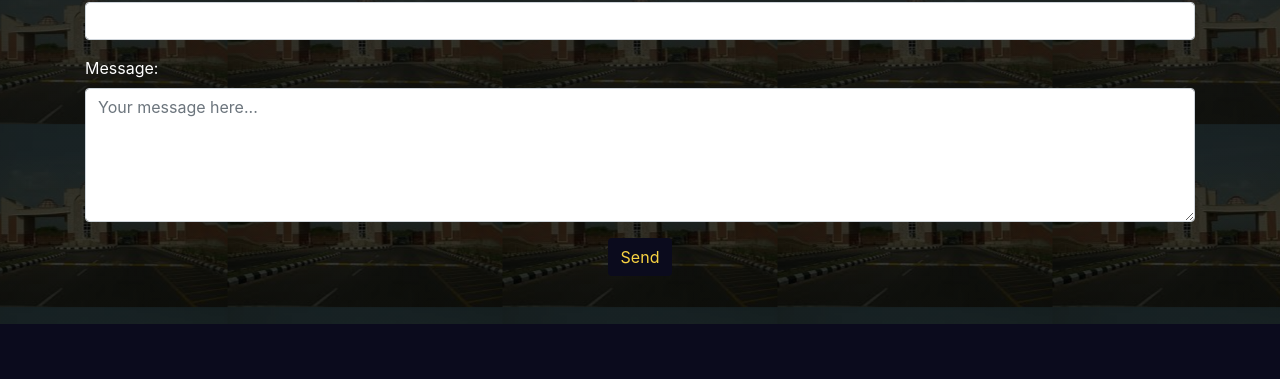
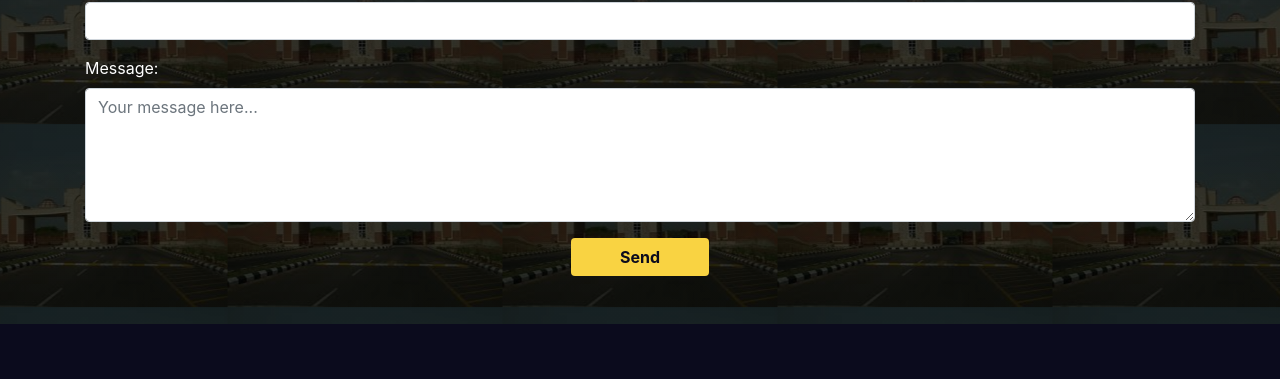
Before and after one commit to umarfaruq43/Uniine-homepage, a plain HTML site: page index.html in a window 1280 px wide. Shown: the part 2534-2913 px from the top of the page. Drawn offline with nearby package versions, Linux system fonts and the light colour scheme.

Commit message:
updating the contact button

```diff
--- a/css/homepage.css
+++ b/css/homepage.css
@@ -110,14 +110,7 @@ input {
   padding: 10px 5.9em;
   background: rgb(14, 189, 202);
 }
-.send{
-  background-color: #0b0b1d;
-  color: #f9d342;
-}
-.send:hover{
-  background-color: #f9d342;
-  color: #0b0b1d;
-}
+
 
 /* signIn page */
 .form2 {
@@ -221,6 +214,21 @@ input {
   padding: 1em 0;
 }
 
+.send{
+  background-color: #f9d342;
+  color:  #0b0b1d;
+  transition-duration: 1s;
+  font-weight: bold;
+}
+.send:hover{
+  /* background-color: #0b0b1d  ; */
+  color:#fff ;
+   background: linear-gradient(
+    to right,
+    rgba(60, 65, 161, 0.1),
+    #0b0b1d
+  );
+}
 
 /************ Footer**************/
 
--- a/index.html
+++ b/index.html
@@ -280,7 +280,7 @@
 
                 </div>
                 <div class="text-center">
-                    <input type="submit" value="Send" class="btn send">
+                    <input type="submit" value="Send" class="btn pl-5 pr-5 send">
                 </div>
             </form>
         </div>
```
